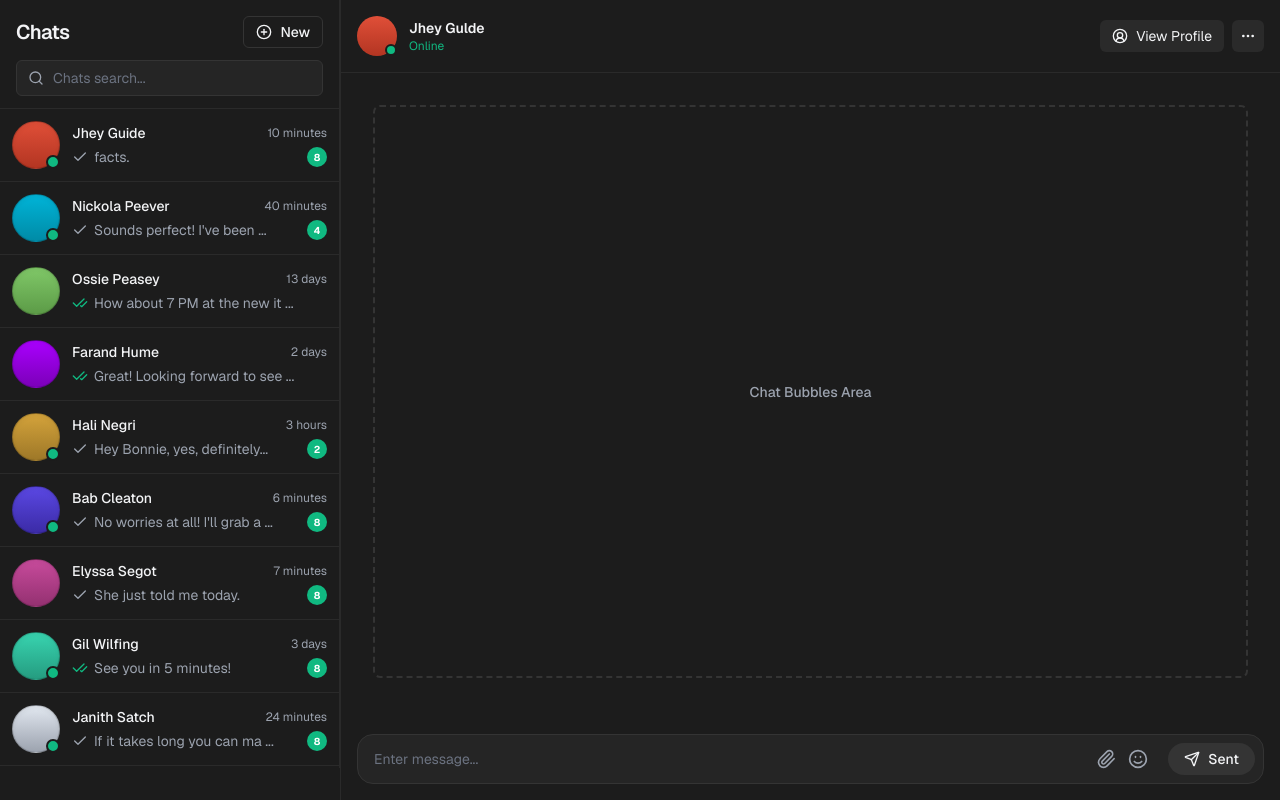
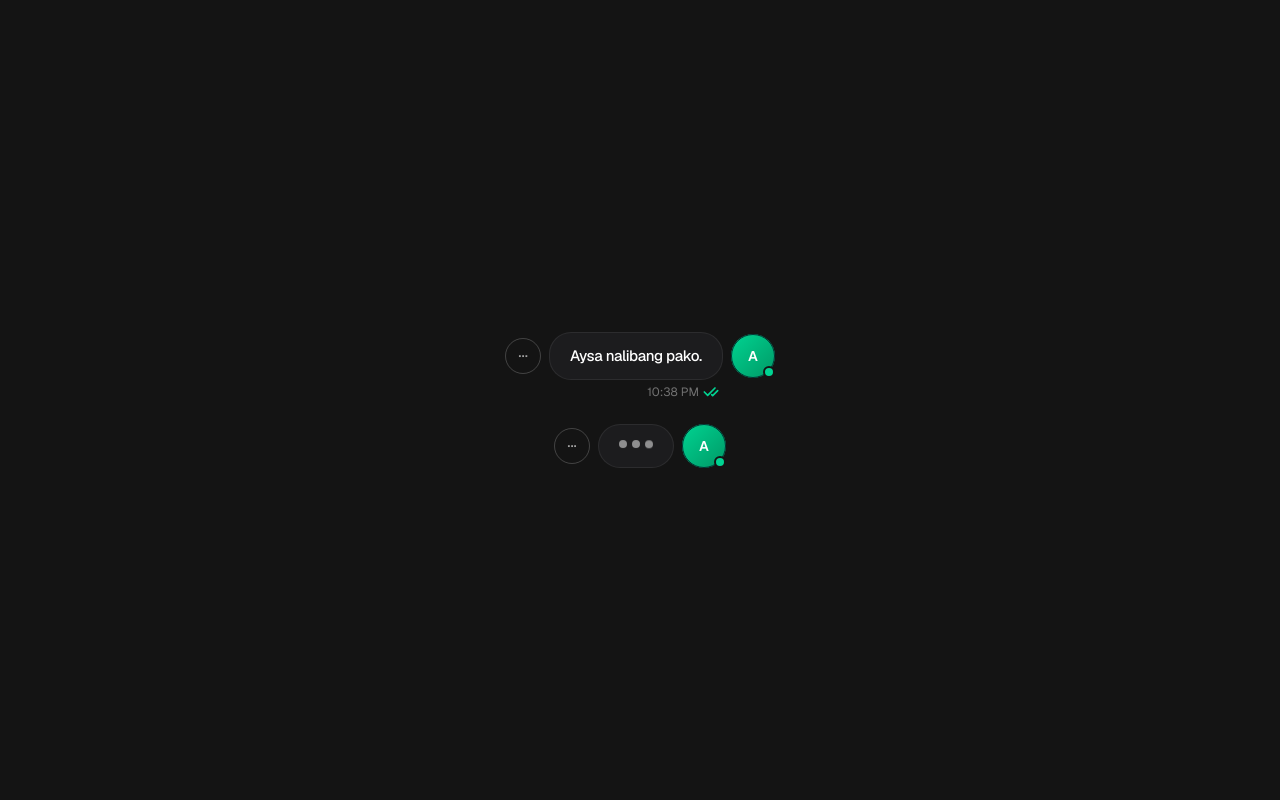
Before and after one commit to SuiSensei/Synctalk-realtime-distributed-chat, a Next.js app in the folder frontend/: page / in a window 1280 px wide. Built offline with nearby package versions, Linux system fonts and the light colour scheme.

Commit message:
feat: added chat bubble

```diff
--- a/frontend/app/page.tsx
+++ b/frontend/app/page.tsx
@@ -1,14 +1,22 @@
-import { ChatSidebar } from "@/components/chat-sidebar/chat-sidebar";
-import { ChatContainer } from "@/components/chat-window/chat-container";
+"use client";
+
+import { ChatBubble } from "@/components/chat-window/chat-bubble";
 
 export default function Home() {
   return (
-    <main className="flex h-screen w-full bg-[#1C1C1C] overflow-hidden text-[#F3F4F6]">
-      {}
-      <ChatSidebar />
+    <div className="min-h-screen bg-[#141414] flex flex-col items-center justify-center gap-6">
+      {/* Normal message */}
+      <ChatBubble
+        message="Aysa nalibang pako."
+        timestamp="10:38 PM"
+        avatarFallback="A"
+      />
 
-      {}
-      <ChatContainer />
-    </main>
+      {/* Typing state */}
+      <ChatBubble
+        typing={true}
+        avatarFallback="A"
+      />
+    </div>
   );
 }
--- /dev/null
+++ b/frontend/components/chat-window/chat-bubble.tsx
@@ -0,0 +1,82 @@
+"use client";
+
+import { Avatar, AvatarFallback, AvatarImage } from "@/components/ui/avatar";
+import { CheckCheck } from "lucide-react";
+import { cn } from "@/lib/utils";
+
+interface ChatBubbleProps {
+  message?: string;
+  timestamp?: string;
+  avatarSrc?: string;
+  avatarFallback?: string;
+  typing?: boolean;
+  showOptions?: boolean;
+  onOptions?: () => void;
+}
+
+export function ChatBubble({
+  message,
+  timestamp,
+  avatarSrc,
+  avatarFallback = "U",
+  typing = false,
+}: ChatBubbleProps) {
+  return (
+    <div className="flex flex-col gap-1 w-fit max-w-xs">
+      <div className="flex items-center gap-2">
+        {/* Options trigger */}
+        <button className="w-9 h-9 flex items-center justify-center rounded-full border border-white/20 text-white/60 hover:text-white hover:border-white/40 hover:bg-white/10 transition">
+          ···
+        </button>
+
+        {/* Bubble */}
+        <div
+          className={cn(
+            "rounded-[22px] px-5 py-3 bg-[#1c1c1e] border border-white/[0.07] text-white text-[15px] font-medium tracking-tight min-w-[60px] min-h-[44px] flex items-center",
+            typing && "px-4"
+          )}
+        >
+          {typing ? (
+            <TypingIndicator />
+          ) : (
+            <span>{message}</span>
+          )}
+        </div>
+
+        {/* Avatar */}
+        <div className="relative flex-shrink-0">
+          <Avatar className="w-11 h-11">
+            <AvatarImage src={avatarSrc} />
+            <AvatarFallback className="bg-gradient-to-br from-emerald-400 to-emerald-600 text-white text-sm font-semibold">
+              {avatarFallback}
+            </AvatarFallback>
+          </Avatar>
+          {/* Online indicator */}
+          <span className="absolute bottom-0 right-0 w-3 h-3 rounded-full bg-emerald-400 border-2 border-[#141414]" />
+        </div>
+      </div>
+
+      {/* Timestamp + read receipt */}
+      {!typing && timestamp && (
+        <div className="flex items-center justify-end gap-1 pr-14">
+          <span className="text-white/40 text-xs">{timestamp}</span>
+          <CheckCheck className="w-4 h-4 text-emerald-400" strokeWidth={2.5} />
+        </div>
+      )}
+    </div>
+  );
+}
+
+function TypingIndicator() {
+  return (
+    <div className="flex items-center gap-[5px] px-1 py-1">
+      {[0, 1, 2].map((i) => (
+        <span
+          key={i}
+          className="w-2 h-2 rounded-full bg-white/50 animate-bounce"
+          style={{ animationDelay: `${i * 0.15}s`, animationDuration: "0.9s" }}
+        />
+      ))}
+    </div>
+  );
+}
```
